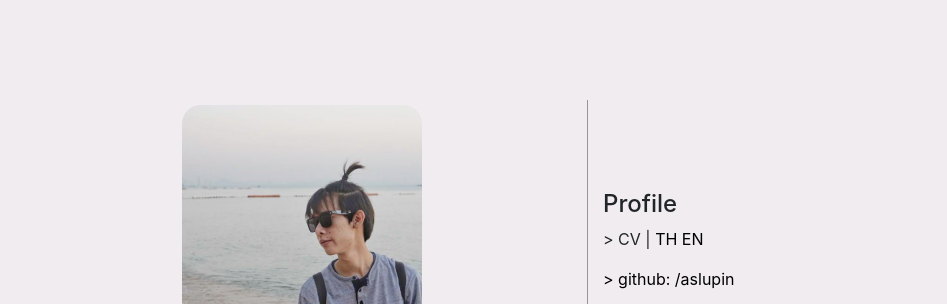
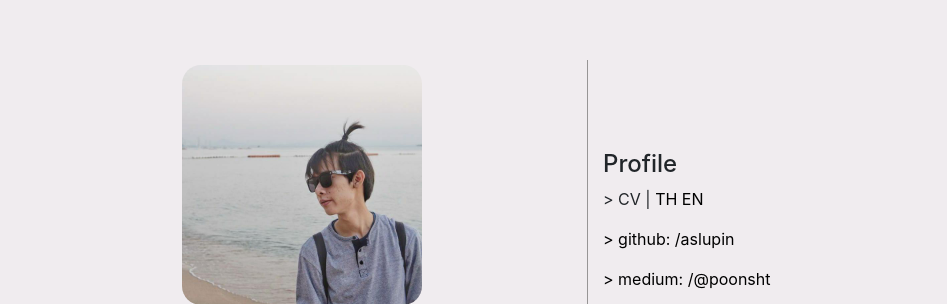
Before and after one commit to aslupin/aslupin.github.io, a plain HTML site: page index.html in a window 1280 px wide. Shown: the top 304 px of the page, without its empty margins (53-1000 px from the left). Drawn offline with nearby package versions, Linux system fonts and the light colour scheme.

Commit message:
fix: top-space

```diff
--- a/index.html
+++ b/index.html
@@ -35,7 +35,7 @@
     </style>
   </head>
   <body>
-    <div style="padding-top: 100px;"></div>
+    <div style="padding-top: 60px;"></div>
     <div class="container">
         <div class="row">
             <div class="col-xl-6">
```
